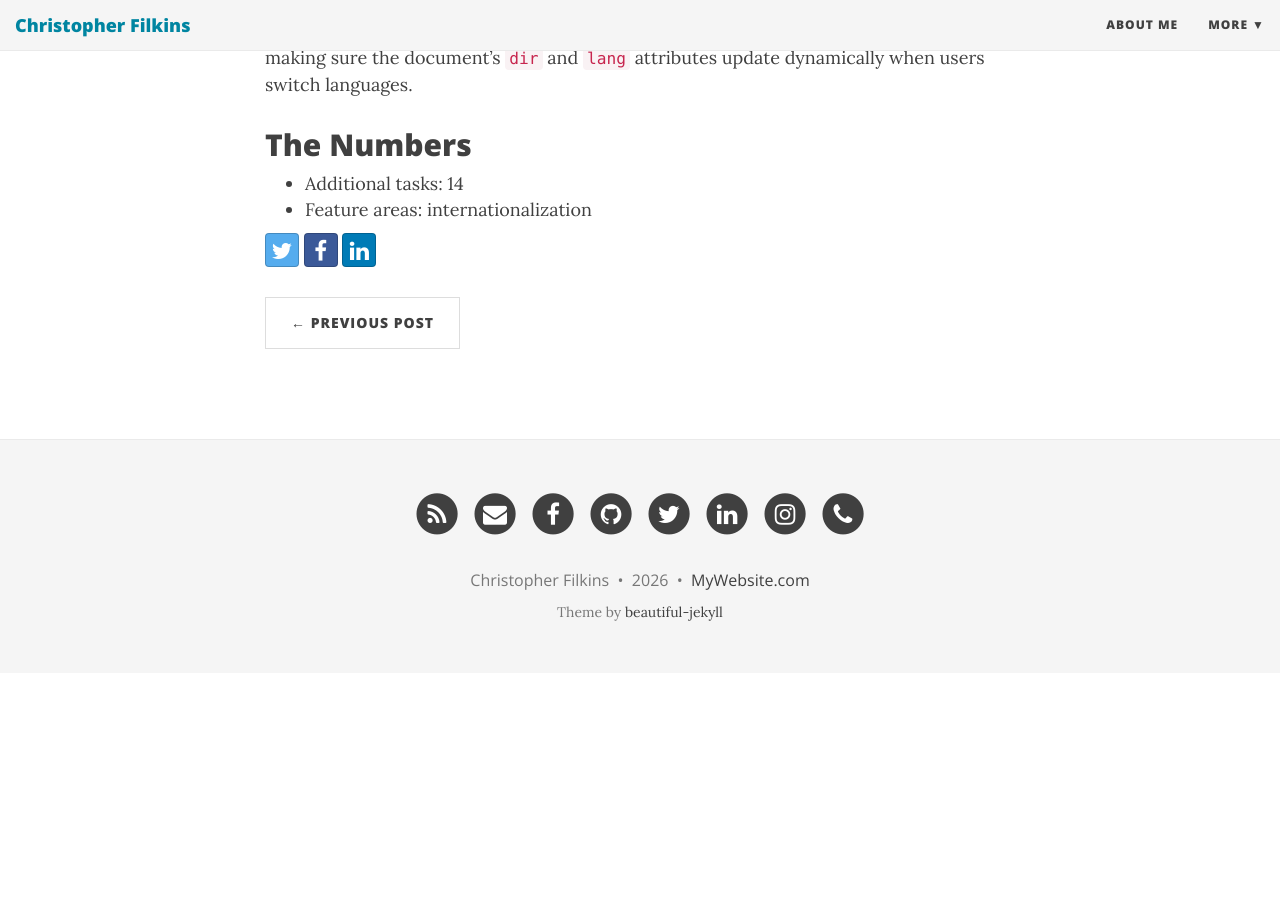
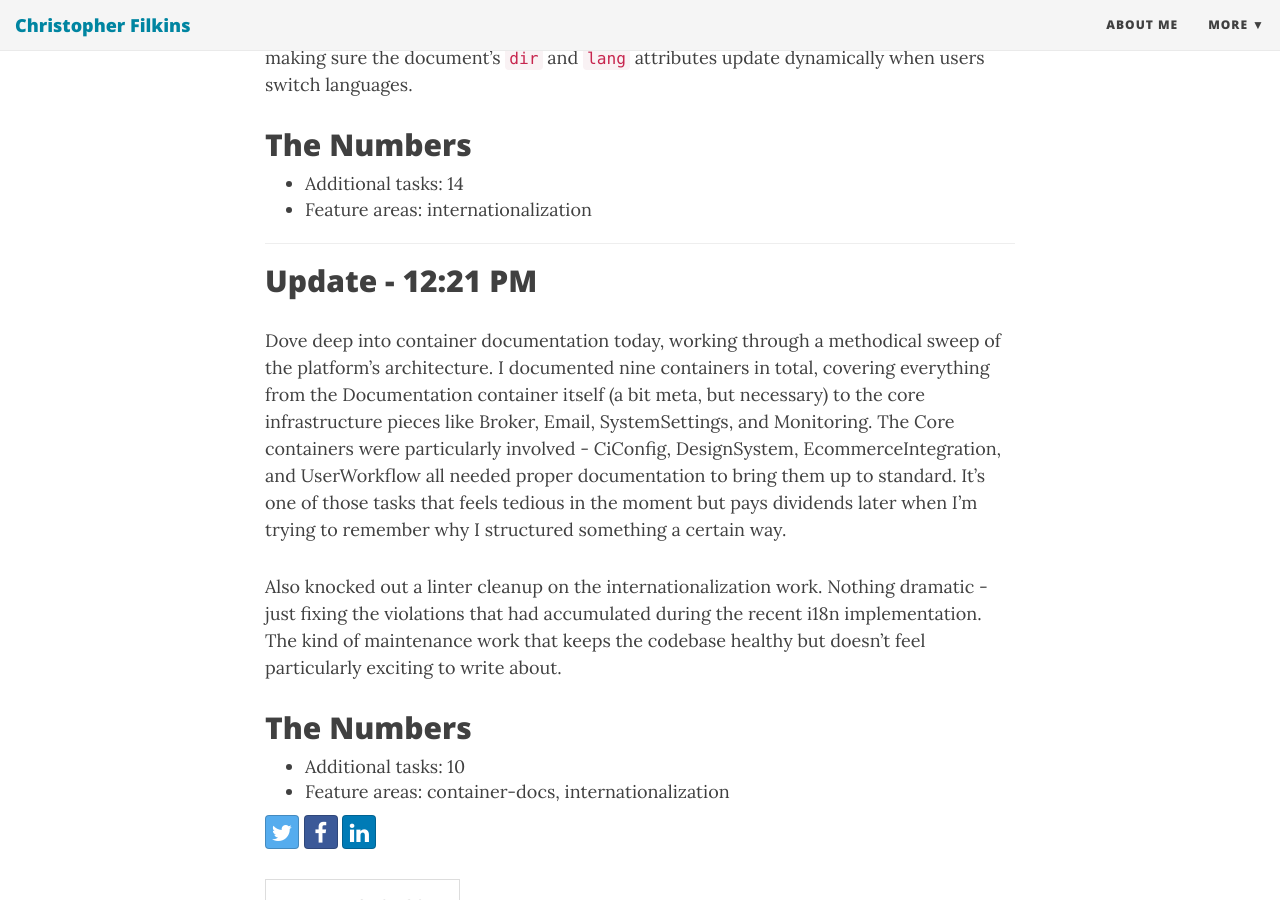
Before and after one commit to filchyboy/filchyboy.github.io, a Jekyll site: the page built from _posts/2026-01-08-todays-plan.md, in a window 1280 px wide and 900 px high, scrolled down 2549 px. Built offline with Jekyll 4.4.1, drawn with Linux system fonts in a browser that asks for light colours; nearby versions of some CDN libraries; before the commit the page ends 3222 px from its top, so only the background shows below that.

Commit message:
Update build-in-public update: Internationalization

```diff
--- a/_posts/2026-01-08-todays-plan.md
+++ b/_posts/2026-01-08-todays-plan.md
@@ -48,8 +48,20 @@ The most satisfying part was setting up the linting infrastructure to prevent ba
 ## The Numbers
 - Additional tasks: 14
 - Feature areas: internationalization
+
+---
+
+## Update - 12:21 PM
+
+Dove deep into container documentation today, working through a methodical sweep of the platform's architecture. I documented nine containers in total, covering everything from the Documentation container itself (a bit meta, but necessary) to the core infrastructure pieces like Broker, Email, SystemSettings, and Monitoring. The Core containers were particularly involved - CiConfig, DesignSystem, EcommerceIntegration, and UserWorkflow all needed proper documentation to bring them up to standard. It's one of those tasks that feels tedious in the moment but pays dividends later when I'm trying to remember why I structured something a certain way.
+
+Also knocked out a linter cleanup on the internationalization work. Nothing dramatic - just fixing the violations that had accumulated during the recent i18n implementation. The kind of maintenance work that keeps the codebase healthy but doesn't feel particularly exciting to write about.
+
+## The Numbers
+- Additional tasks: 10
+- Feature areas: container-docs, internationalization
 <!-- Generated by dev-tracker publish_to_jekyll.py (AI mode) -->
 <!-- accomplished-date: 2026-01-08 -->
-<!-- unit-ids: i18n-p3-css-button,i18n-p3-css-input,i18n-p3-css-select,i18n-p3-dir-app-tsx,i18n-p3-css-typography,i18n-p3-css-navigation,i18n-p3-css-dashboard,i18n-p3-css-forms,i18n-p3-lint-rule-create,i18n-p3-lint-run,i18n-p3-icon-mirror-util,i18n-p3-icon-mirror-list,i18n-p3-icon-component-update,i18n-p3-dir-html-lang -->
+<!-- unit-ids: container-docs-document-documentation,container-docs-document-core-broker,container-docs-document-email-other,container-docs-document-systemsettings-other,container-docs-document-monitoring-other,container-docs-document-core-ciconfig,container-docs-document-core-designsystem,container-docs-document-core-ecommerceintegration,container-docs-document-core-userworkflow,i18n-p3-lint-fix -->
 
-<!-- unit-ids: i18n-p3-css-button,i18n-p3-css-dashboard,i18n-p3-css-forms,i18n-p3-css-input,i18n-p3-css-navigation,i18n-p3-css-select,i18n-p3-css-typography,i18n-p3-dir-app-tsx,i18n-p3-dir-html-lang,i18n-p3-icon-component-update,i18n-p3-icon-mirror-list,i18n-p3-icon-mirror-util,i18n-p3-lint-rule-create,i18n-p3-lint-run -->
+<!-- unit-ids: container-docs-document-core-broker,container-docs-document-core-ciconfig,container-docs-document-core-designsystem,container-docs-document-core-ecommerceintegration,container-docs-document-core-userworkflow,container-docs-document-documentation,container-docs-document-email-other,container-docs-document-monitoring-other,container-docs-document-systemsettings-other,i18n-p3-css-button,i18n-p3-css-dashboard,i18n-p3-css-forms,i18n-p3-css-input,i18n-p3-css-navigation,i18n-p3-css-select,i18n-p3-css-typography,i18n-p3-dir-app-tsx,i18n-p3-dir-html-lang,i18n-p3-icon-component-update,i18n-p3-icon-mirror-list,i18n-p3-icon-mirror-util,i18n-p3-lint-fix,i18n-p3-lint-rule-create,i18n-p3-lint-run -->
```
